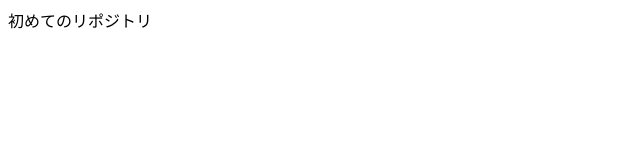
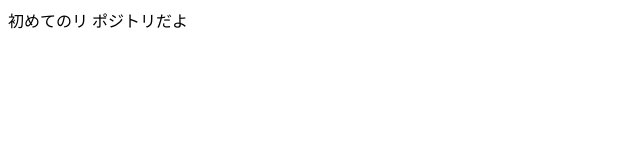
Before and after one commit to kamiame/demo_project, a plain HTML site: page index.html in a window 1280 px wide. Shown: the full height of the page, 0-640 px from the left. Drawn offline with Linux system fonts and the light colour scheme.

Commit message:
2回目コミット

```diff
--- a/index.html
+++ b/index.html
@@ -1 +1 @@
-<p>初めてのリポジトリ</p>
+<p>初めてのリ ポジトリだよ </p>
```
